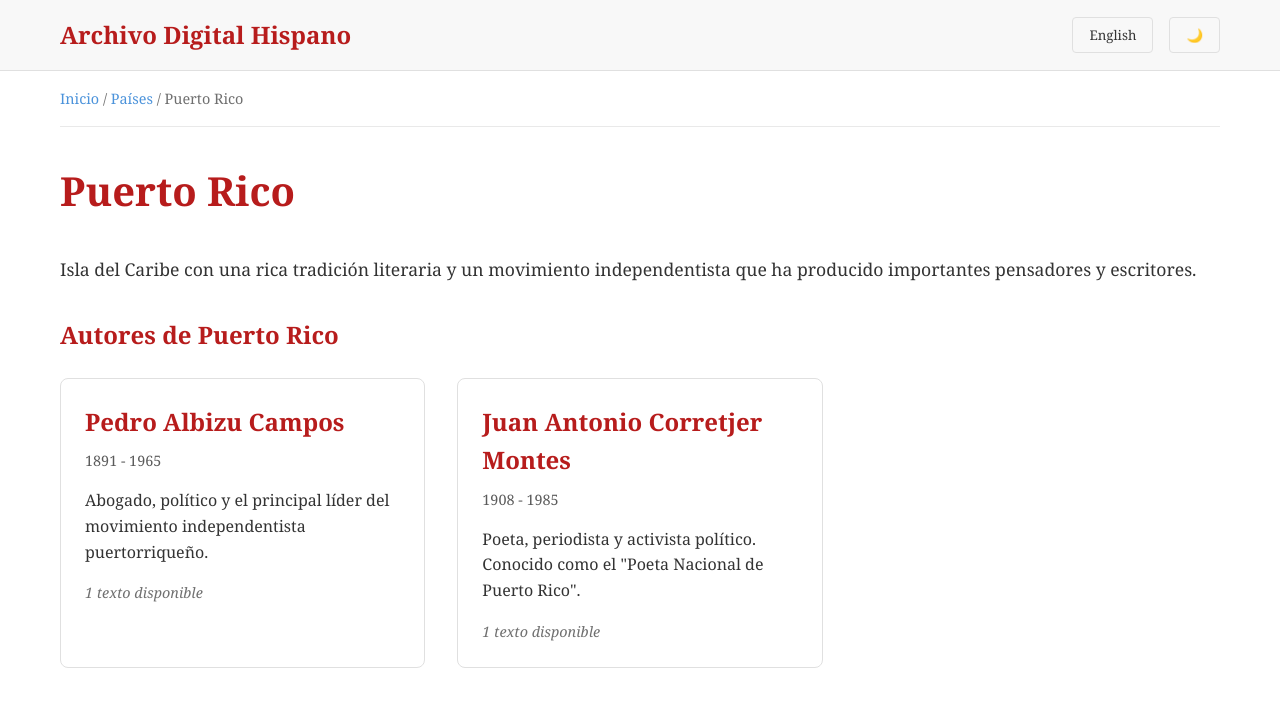
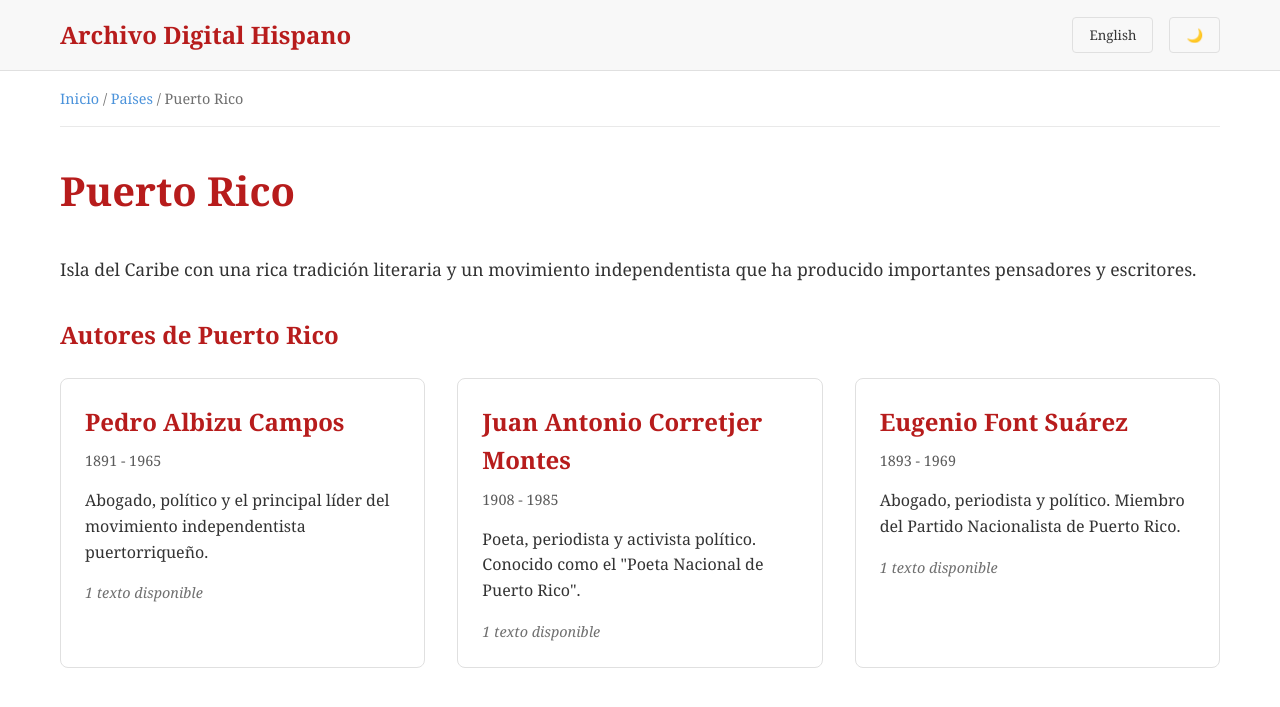
Before and after one commit to archivohispano/archivo, a Jekyll site: the page built from es/paises/puerto-rico.html, in a window 1280 px wide. Shown: the top 707 px of the page. Built offline with Jekyll 4.4.1, drawn with Linux system fonts in a browser that asks for light colours.

Commit message:
Update puerto-rico.html

```diff
--- a/es/paises/puerto-rico.html
+++ b/es/paises/puerto-rico.html
@@ -48,6 +48,12 @@ permalink: /es/paises/puerto-rico
                 <p class="author-description">Poeta, periodista y activista político. Conocido como el "Poeta Nacional de Puerto Rico".</p>
                 <p class="text-count">1 texto disponible</p>
             </article>
+            <article class="author-card">
+                <h2><a href="/es/autores/eugenio-font-suarez">Eugenio Font Suárez</a></h2>
+                <p class="author-dates">1893 - 1969</p>
+                <p class="author-description">Abogado, periodista y político. Miembro del Partido Nacionalista de Puerto Rico.</p>
+                <p class="text-count">1 texto disponible</p>
+            </article>
         </div>
     </div>
 </main>
```
